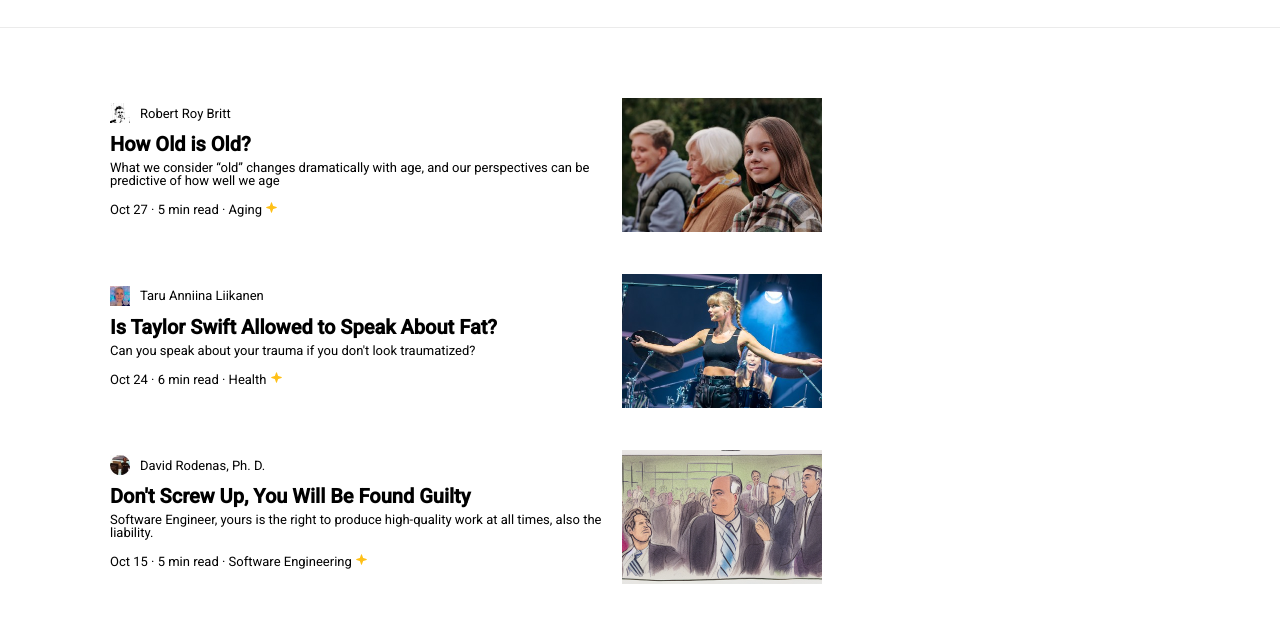
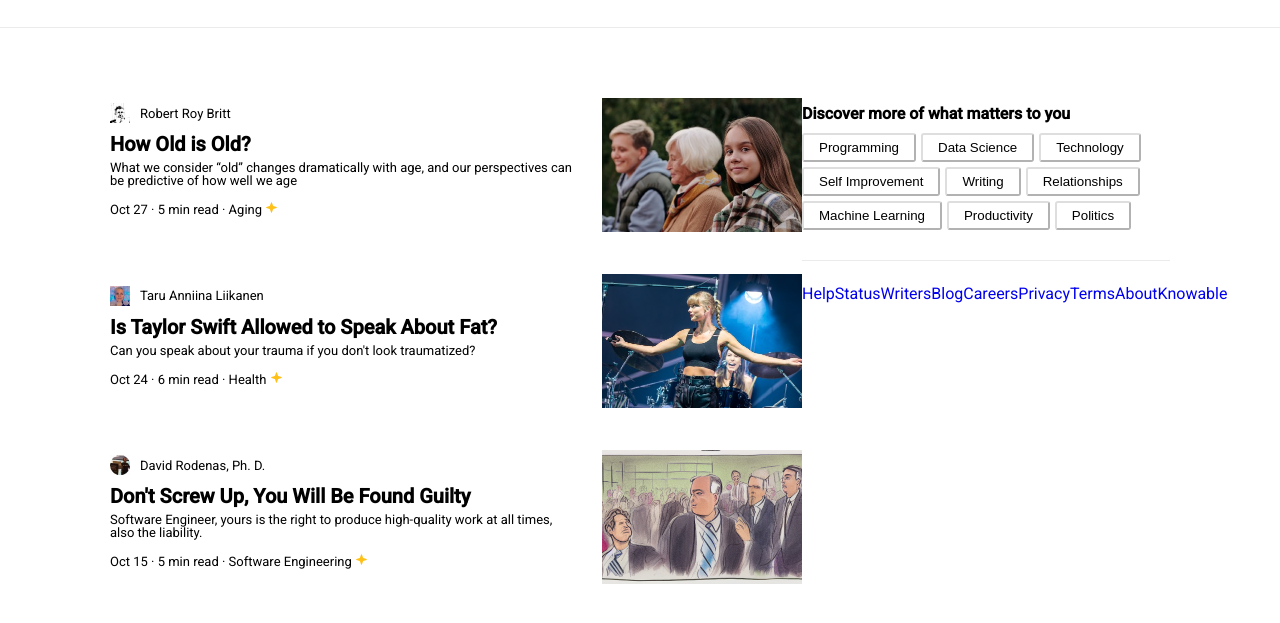
Before and after one commit to Lauracera/U2-W1-L5, a plain HTML site: page index.html in a window 1280 px wide. Shown: the part 769-1392 px from the top of the page. Drawn offline with nearby package versions, Linux system fonts and the light colour scheme.

Commit message:
sistemato aside accanto a article

```diff
--- a/S5-P-Medium-Clone-Start/assets/css/style.css
+++ b/S5-P-Medium-Clone-Start/assets/css/style.css
@@ -201,6 +201,7 @@ article p {
 .big-img {
   width: 200px;
   height: 134px;
+  margin-left: 24px;
 }
 
 .article-lt-img {
@@ -216,11 +217,12 @@ article p {
 
 article {
   padding-left: 110px;
+  padding-right: 110px;
   padding-top: 70px;
 }
 
 .text {
-  flex-basis: 512px;
+  flex-basis: 471px;
 }
 
 /* "FOOTER" */
@@ -228,7 +230,7 @@ article {
 #ul-footer {
   flex-wrap: wrap;
   column-gap: 5px;
-  padding-bottom: 10px;
+  padding-bottom: 25px;
 }
 
 #ul-footer li button {
@@ -236,6 +238,7 @@ article {
   border-color: rgba(194, 193, 193, 0.527);
   border-radius: 3px;
   padding: 5px 15px;
+  margin-bottom: 5px;
 }
 
 #div-ul-border {
@@ -246,6 +249,7 @@ article {
   display: flex;
   flex-wrap: wrap;
   column-gap: 5px;
+  margin-top: 25px;
 }
 
 #div-footer {
@@ -263,3 +267,7 @@ aside {
   display: flex;
   justify-content: end;
 }
+
+#cont-all {
+  display: flex;
+}
--- a/index.html
+++ b/index.html
@@ -209,7 +209,8 @@
       </section>
 
       <article>
-        <div>
+        <div id="cont-all">
+          <div id="only-art">
             <div class="article-cont">
               <div class="text">
                 <div class="article-lt-img">
@@ -324,8 +325,8 @@
 
                 <h2>Leave No Trace</h2>
                 <p>
-                How product designers can break from the status quo and help our
-                planet
+                  How product designers can break from the status quo and help
+                  our planet
                 </p>
                 <p>
                   Oct 25 · 11 min read · Sustainability
@@ -358,9 +359,9 @@
 
                 <h2>Variability, Not Repetition, is the Key to Mastery</h2>
                 <p>
-                Bruce Lee is reported to have said, “I fear not the man who has
-                practiced 10,000 kicks once, but the man who has practiced one
-                kick 10,000...
+                  Bruce Lee is reported to have said, “I fear not the man who
+                  has practiced 10,000 kicks once, but the man who has practiced
+                  one kick 10,000...
                 </p>
                 <p>
                   Oct 26 · 7 min read · Health
@@ -430,9 +431,9 @@
                   Paranoia”
                 </h2>
                 <p>
-                With more people working in remote and hybrid environments than
-                ever before, company, team and individual goals must be explicit
-                and…
+                  With more people working in remote and hybrid environments
+                  than ever before, company, team and individual goals must be
+                  explicit and…
                 </p>
                 <p>
                   Oct 24 · 6 min read · Health
@@ -451,7 +452,9 @@
                 />
               </div>
             </div>
+          </div>
 
+          <div id="cnt-link">
             <aside>
               <div id="div-footer">
                 <h3>Discover more of what matters to you</h3>
@@ -538,6 +541,7 @@
               </div>
             </aside>
           </div>
+        </div>
       </article>
     </main>
 
```
Lines whose indentation alone changed are shown as unchanged.
